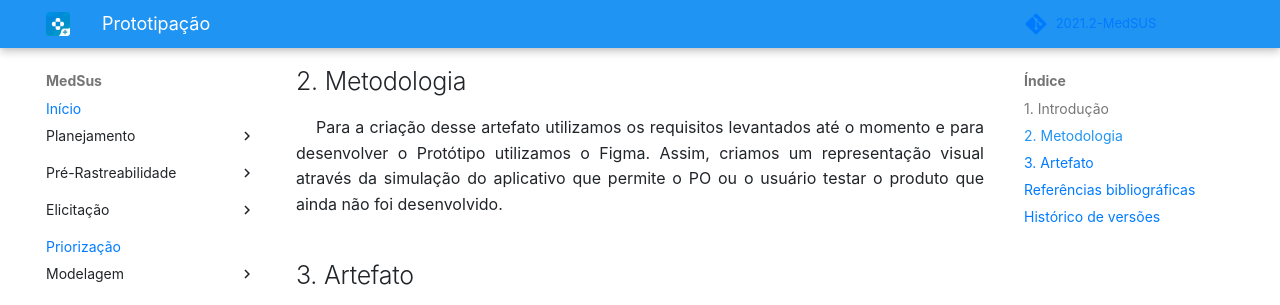
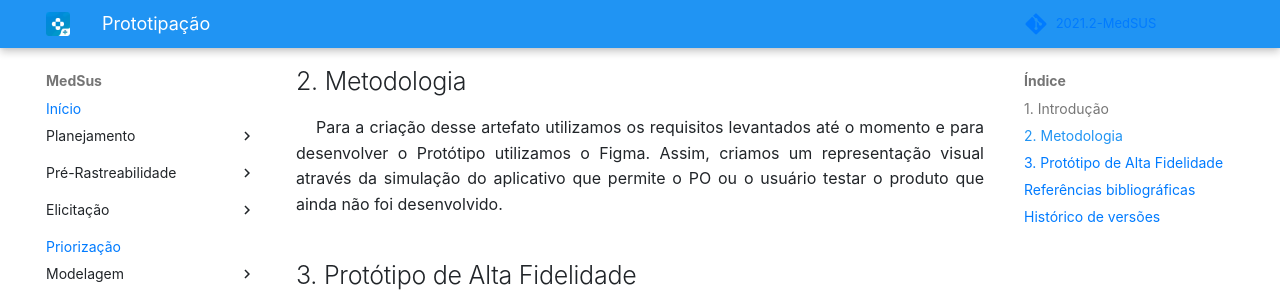
Before and after one commit to Requisitos-de-Software/2021.2-MedSUS, an MkDocs documentation site: the page built from docs/validation/prototyping.md, in a window 1280 px wide and 900 px high, scrolled down 370 px, cut to the strip 0-305 px from the top of the window. Built offline with MkDocs 1.6.1 and Material for MkDocs 9.7.7, drawn with Linux system fonts in a browser that asks for light colours; some web fonts are replaced; comment, search, counter and statistics services are not loaded.

Commit message:
Update title 3

```diff
--- a/docs/validation/prototyping.md
+++ b/docs/validation/prototyping.md
@@ -17,7 +17,7 @@ Nesse sentido, o protótipo de alta fidelidade é interativo.
 Para a criação desse artefato utilizamos os requisitos levantados até o momento e para desenvolver o Protótipo utilizamos o Figma. Assim, criamos um representação visual através da simulação do aplicativo que permite o PO ou o usuário testar o produto que ainda não foi desenvolvido.
 </p>
 
-## 3. Artefato
+## 3. Protótipo de Alta Fidelidade
 
 <p style="text-indent: 20px; text-align: justify">
 <iframe style="border: 1px solid rgba(0, 0, 0, 0.1);" width="800" height="450" src="https://www.figma.com/proto/brLhxsnnfkbU47JAwS9Nqc/Untitled?node-id=0%3A1&scaling=scale-down&page-id=0%3A1&starting-point-node-id=1%3A74" allowfullscreen></iframe>
```
